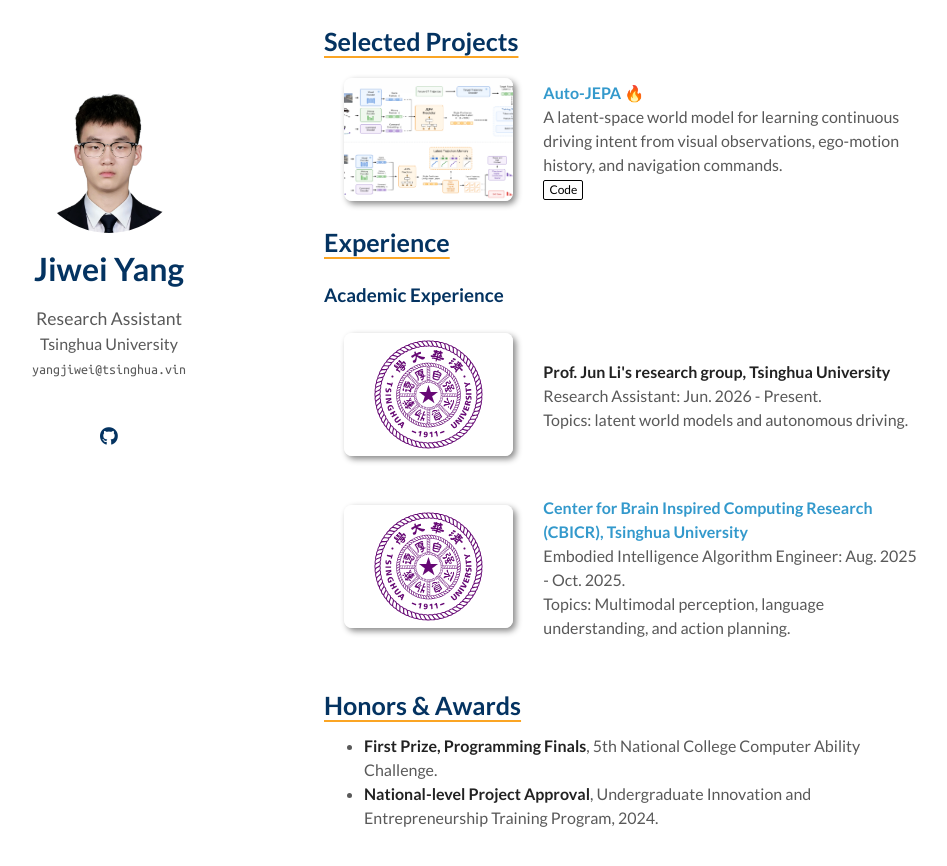
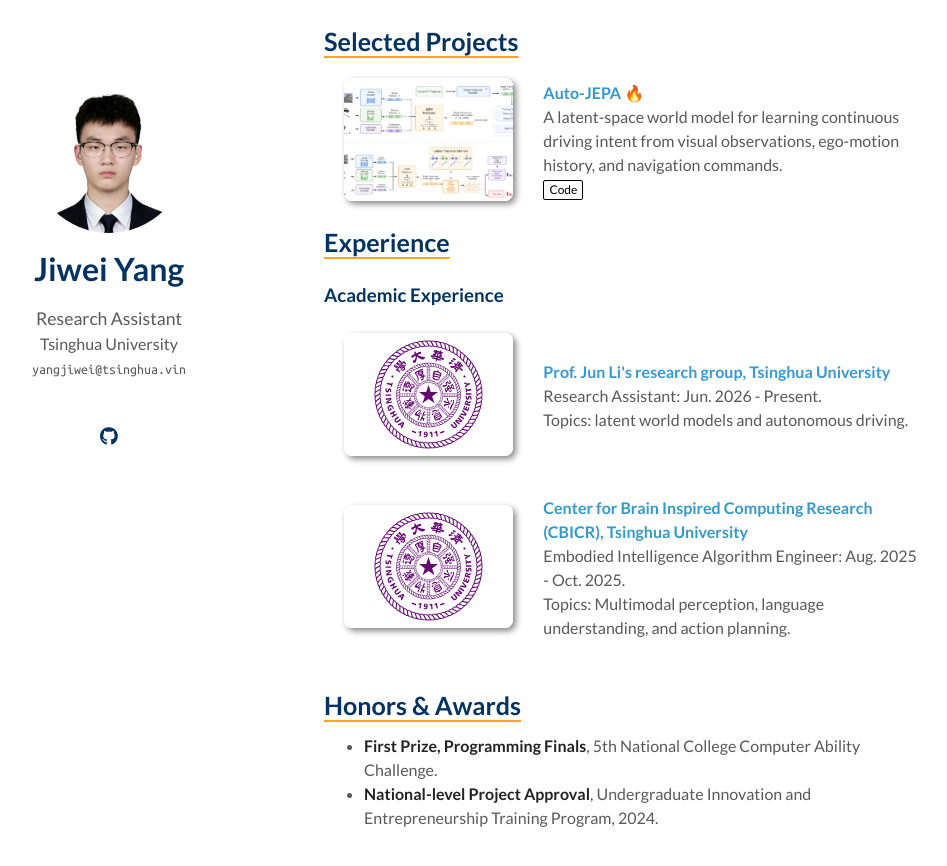
Before and after one commit to NoctYang/NoctYang.github.io, a Jekyll site: the page built from index.md, in a window 1280 px wide and 900 px high, scrolled down 1688 px. Shown: the top 866 px of the window, without its empty margins (186-1133 px from the left). Built offline with Jekyll 4.4.1, drawn with Linux system fonts in a browser that asks for light colours; a style sheet for code colours, icons or effects is not loaded; our own code applies the rules of GitHub Pages for plain Markdown files.

Commit message:
Force Jun Li group title text blue

```diff
--- a/_includes/experience.md
+++ b/_includes/experience.md
@@ -12,7 +12,7 @@
     <img src="./assets/tsinghua.svg" class="teaser img-fluid z-depth-1" alt="Tsinghua University">
   </div>
   <div class="col-sm-9" style="position: relative;padding-right: 15px;padding-left: 20px;">
-    <div class="title"><a href="https://www.tsinghua.edu.cn/info/1166/93890.htm" style="color:#3498db !important;"><strong>Prof. Jun Li's research group, Tsinghua University</strong></a></div>
+    <div class="title"><a href="https://www.tsinghua.edu.cn/info/1166/93890.htm" style="color:#3498db !important;"><strong style="color:#3498db !important;">Prof. Jun Li's research group, Tsinghua University</strong></a></div>
     <div class="time">Research Assistant: Jun. 2026 - Present.</div>
     <div class="description">Topics: latent world models and autonomous driving.</div>
   </div>
```
